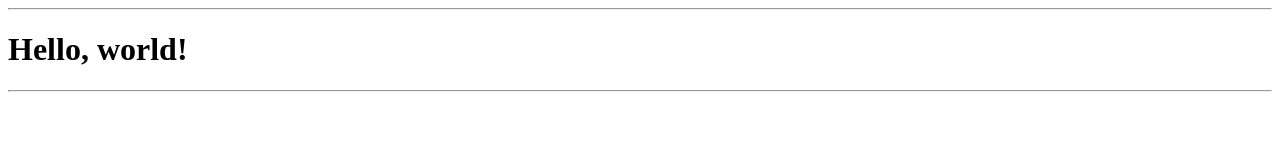
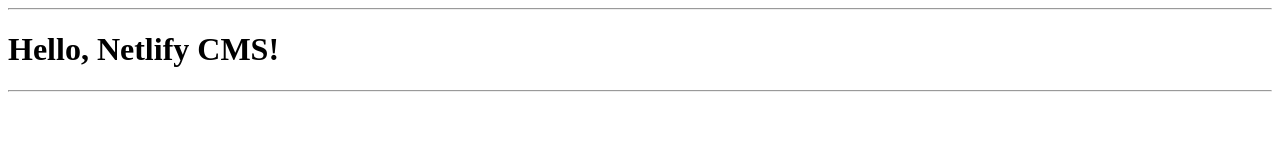
Before and after one commit to romaklimenko/gatsby-netlify-cms, a Gatsby site: page / in a window 1280 px wide. Built offline with nearby package versions, Linux system fonts and the light colour scheme; Gatsby itself is replaced by a stand-in of ours.

Commit message:
Update Pages “Index”

```diff
--- a/src/pages/index.md
+++ b/src/pages/index.md
@@ -1,5 +1,4 @@
 ---
 path: /
 ---
-
-# Hello, world!
+# Hello, Netlify CMS!
```
